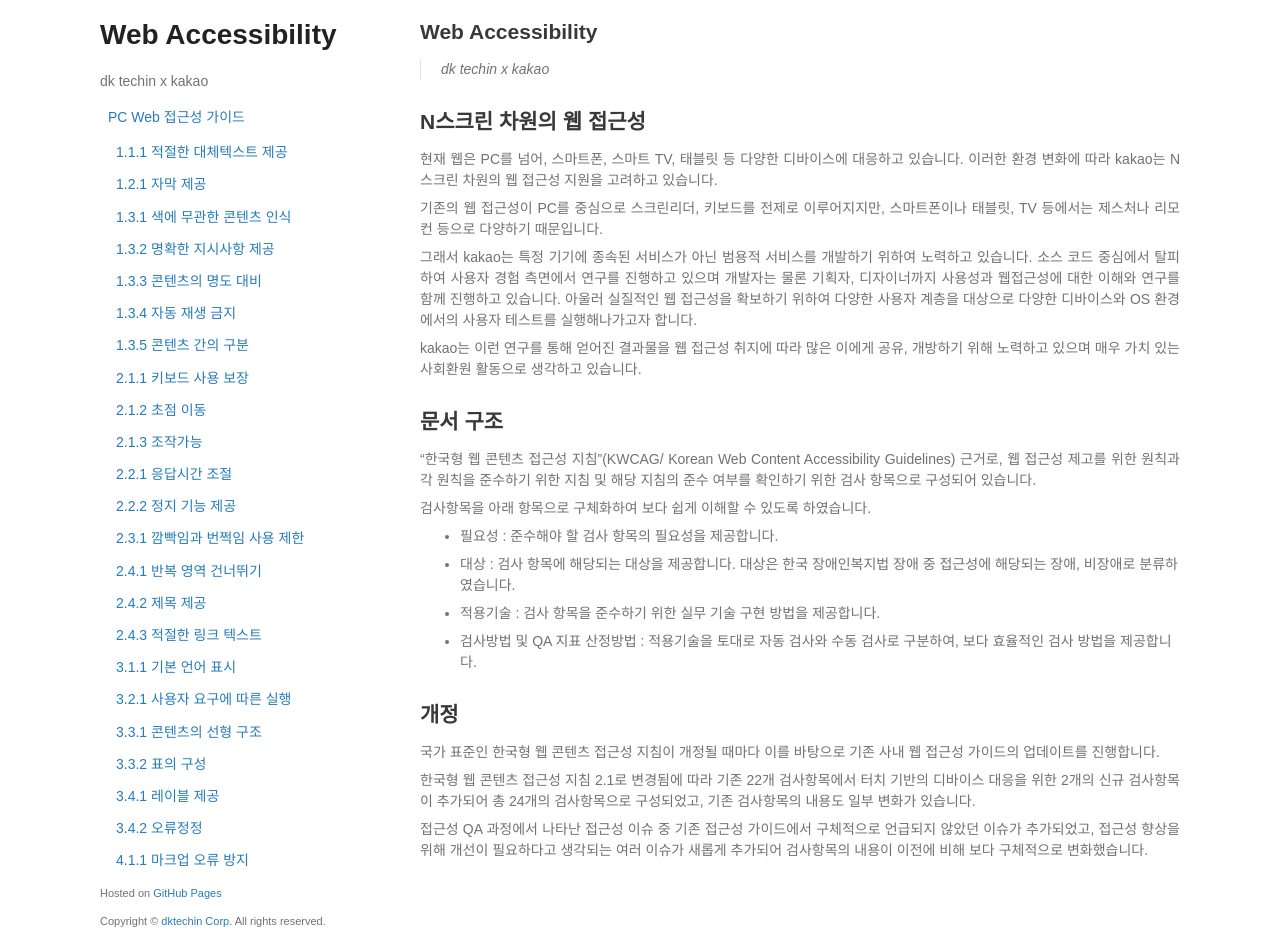
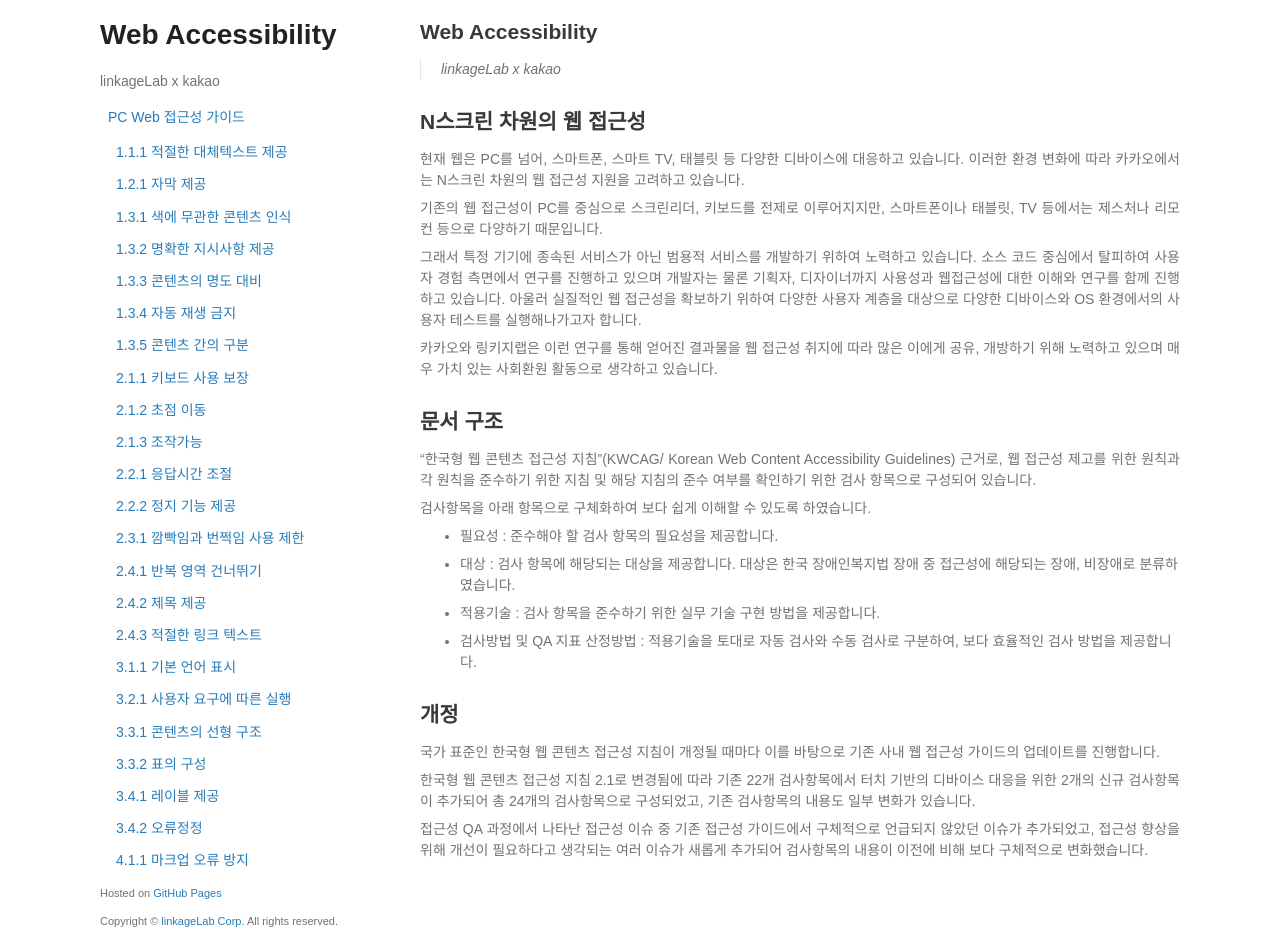
Before and after one commit to daum-a11y/web-a11y-guide, a Jekyll site: the page built from index.md, in a window 1280 px wide and 938 px high. Built offline with Jekyll 4.4.1, drawn with Linux system fonts in a browser that asks for light colours.

Commit message:
dkt 명칭 수정

```diff
--- a/_config.yml
+++ b/_config.yml
@@ -1,6 +1,6 @@
 title: "웹접근성 가이드"
 fulltitle: "Web Accessibility"
-description: "dk techin x kakao"
+description: "linkageLab x kakao"
 theme: jekyll-theme-minimal
 lang: ko
 collections:
--- a/_layouts/default.html
+++ b/_layouts/default.html
@@ -51,7 +51,7 @@
       <small>Hosted on <a href="{{ site.github.repository_url }}">GitHub Pages</a></small>
     </p>
     {% endif %}
-    <p><small>Copyright &copy; <a href="http://www.dktechin.co.kr/" target="_blank">dktechin Corp.</a> All rights reserved.</small></p>
+    <p><small>Copyright &copy; <a href="http://www.linkageLab.co.kr/" target="_blank">linkageLab Corp.</a> All rights reserved.</small></p>
   </footer>
 </div>
 <script src="{{ '/assets/js/scale.fix.js' | relative_url }}"></script>
--- a/index.md
+++ b/index.md
@@ -4,16 +4,16 @@ title: Web Accessibility
 ---
 
 ## Web Accessibility
-> dk techin x kakao
+> linkageLab x kakao
 
 ## N스크린 차원의 웹 접근성
-현재 웹은 PC를 넘어, 스마트폰, 스마트 TV, 태블릿 등 다양한 디바이스에 대응하고 있습니다. 이러한 환경 변화에 따라 kakao는 N스크린 차원의 웹 접근성 지원을 고려하고 있습니다.
+현재 웹은 PC를 넘어, 스마트폰, 스마트 TV, 태블릿 등 다양한 디바이스에 대응하고 있습니다. 이러한 환경 변화에 따라 카카오에서는 N스크린 차원의 웹 접근성 지원을 고려하고 있습니다.
 
 기존의 웹 접근성이 PC를 중심으로 스크린리더, 키보드를 전제로 이루어지지만, 스마트폰이나 태블릿, TV 등에서는 제스처나 리모컨 등으로 다양하기 때문입니다.
 
-그래서 kakao는 특정 기기에 종속된 서비스가 아닌 범용적 서비스를 개발하기 위하여 노력하고 있습니다. 소스 코드 중심에서 탈피하여 사용자 경험 측면에서 연구를 진행하고 있으며 개발자는 물론 기획자, 디자이너까지 사용성과 웹접근성에 대한 이해와 연구를 함께 진행하고 있습니다. 아울러 실질적인 웹 접근성을 확보하기 위하여 다양한 사용자 계층을 대상으로 다양한 디바이스와 OS 환경에서의 사용자 테스트를 실행해나가고자 합니다.
+그래서 특정 기기에 종속된 서비스가 아닌 범용적 서비스를 개발하기 위하여 노력하고 있습니다. 소스 코드 중심에서 탈피하여 사용자 경험 측면에서 연구를 진행하고 있으며 개발자는 물론 기획자, 디자이너까지 사용성과 웹접근성에 대한 이해와 연구를 함께 진행하고 있습니다. 아울러 실질적인 웹 접근성을 확보하기 위하여 다양한 사용자 계층을 대상으로 다양한 디바이스와 OS 환경에서의 사용자 테스트를 실행해나가고자 합니다.
 
-kakao는 이런 연구를 통해 얻어진 결과물을 웹 접근성 취지에 따라 많은 이에게 공유, 개방하기 위해 노력하고 있으며 매우 가치 있는 사회환원 활동으로 생각하고 있습니다.
+카카오와 링키지랩은 이런 연구를 통해 얻어진 결과물을 웹 접근성 취지에 따라 많은 이에게 공유, 개방하기 위해 노력하고 있으며 매우 가치 있는 사회환원 활동으로 생각하고 있습니다.
 
 ## 문서 구조
 "한국형 웹 콘텐츠 접근성 지침"(KWCAG/ Korean Web Content Accessibility Guidelines) 근거로, 웹 접근성 제고를 위한 원칙과 각 원칙을 준수하기 위한 지침 및 해당 지침의 준수 여부를 확인하기 위한 검사 항목으로 구성되어 있습니다.
```
Also changed, not shown: mobile/print_view.md (+4 -4 lines), pc/print_view.md (+4 -4 lines).
